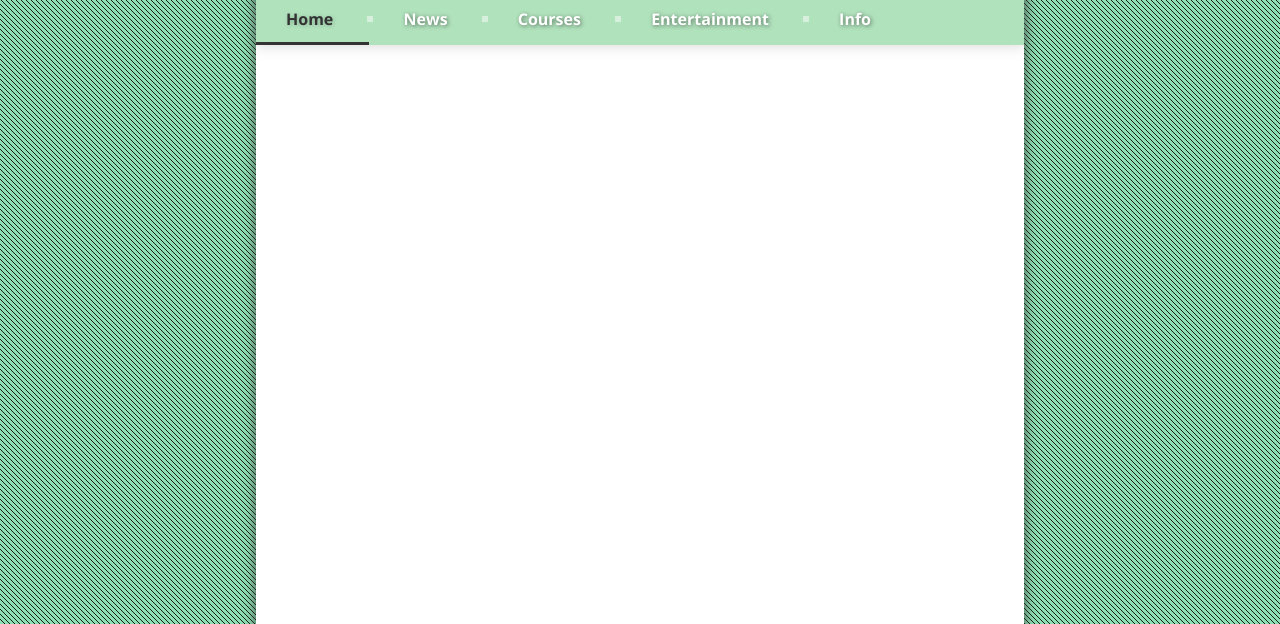
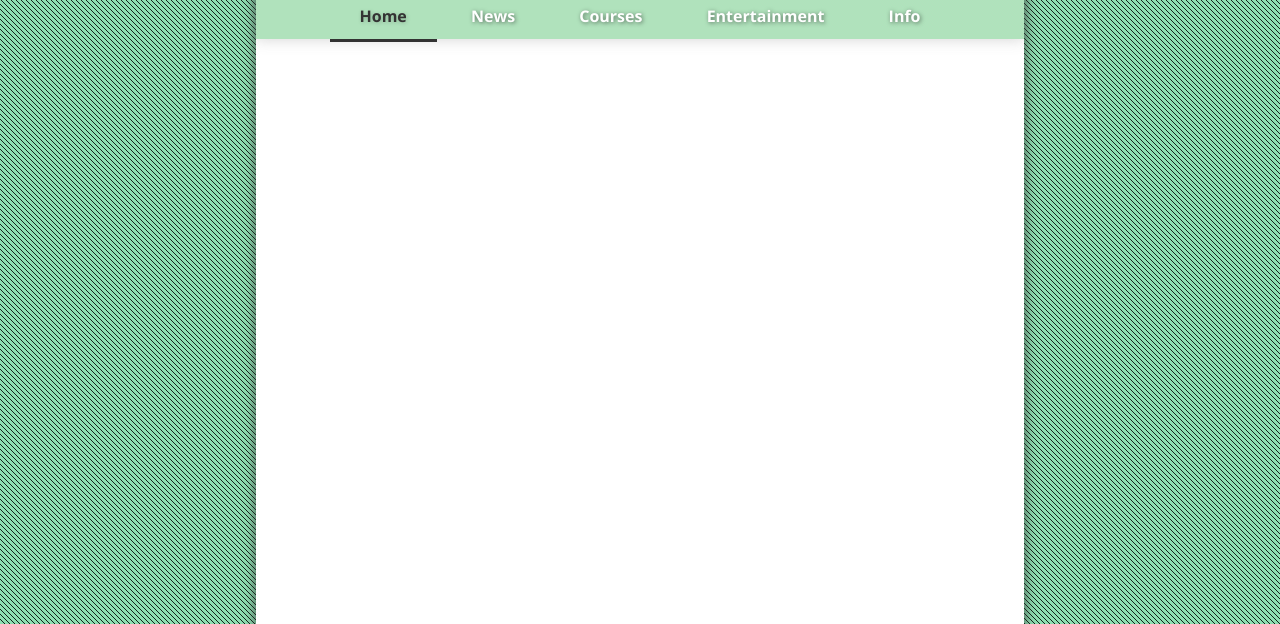
Before and after one commit to TeamCherry/teamcherry.github.io, a plain HTML site: page index.html in a window 1280 px wide. Shown: the part 176-800 px from the top of the page. Drawn offline with Linux system fonts and the light colour scheme.

Commit message:
Remove squares between nav links

```diff
--- a/style.css
+++ b/style.css
@@ -47,6 +47,7 @@ header {
     border: 0;
     display: block;
     list-style: none;
+    text-align: center;
 }
 #main-menu ul:after {
     content: " ";
@@ -65,7 +66,7 @@ header {
     color: white;
     text-decoration: none;
     display: block;
-    padding: 15px 30px;
+    padding: 12px 30px;
     text-shadow: 1px 1px 4px rgba(0, 0, 0, 0.5);
     font-family: OpenSansBold, sans-serif;
     position: relative;
@@ -75,23 +76,13 @@ header {
     color: #333333;
     text-shadow: 1px 1px 4px rgba(0, 0, 0, 0.2);
 }
-#main-menu ul li a:after {
-    content: "";
-    display: inline-block;
-    position: relative;
-    right: -34px;
-    bottom: 3px;
-    height: 6px;
-    width: 6px;
-    background: #ffffff;
-    opacity: .5;
-}
+
 #main-menu ul li:before {
     content: "";
     display: block;
     position: relative;
     left: 0;
-    top: 52px;
+    top: 49px;
     height: 3px;
     width: 0%;
     background-color: #333333;
@@ -100,9 +91,6 @@ header {
 #main-menu ul li:hover:before {
     width: 100%;
 }
-#main-menu ul li:last-child > a:after {
-    display: none;
-}
 #main-menu .active-link:before {
     width: 100%;
 }
```
